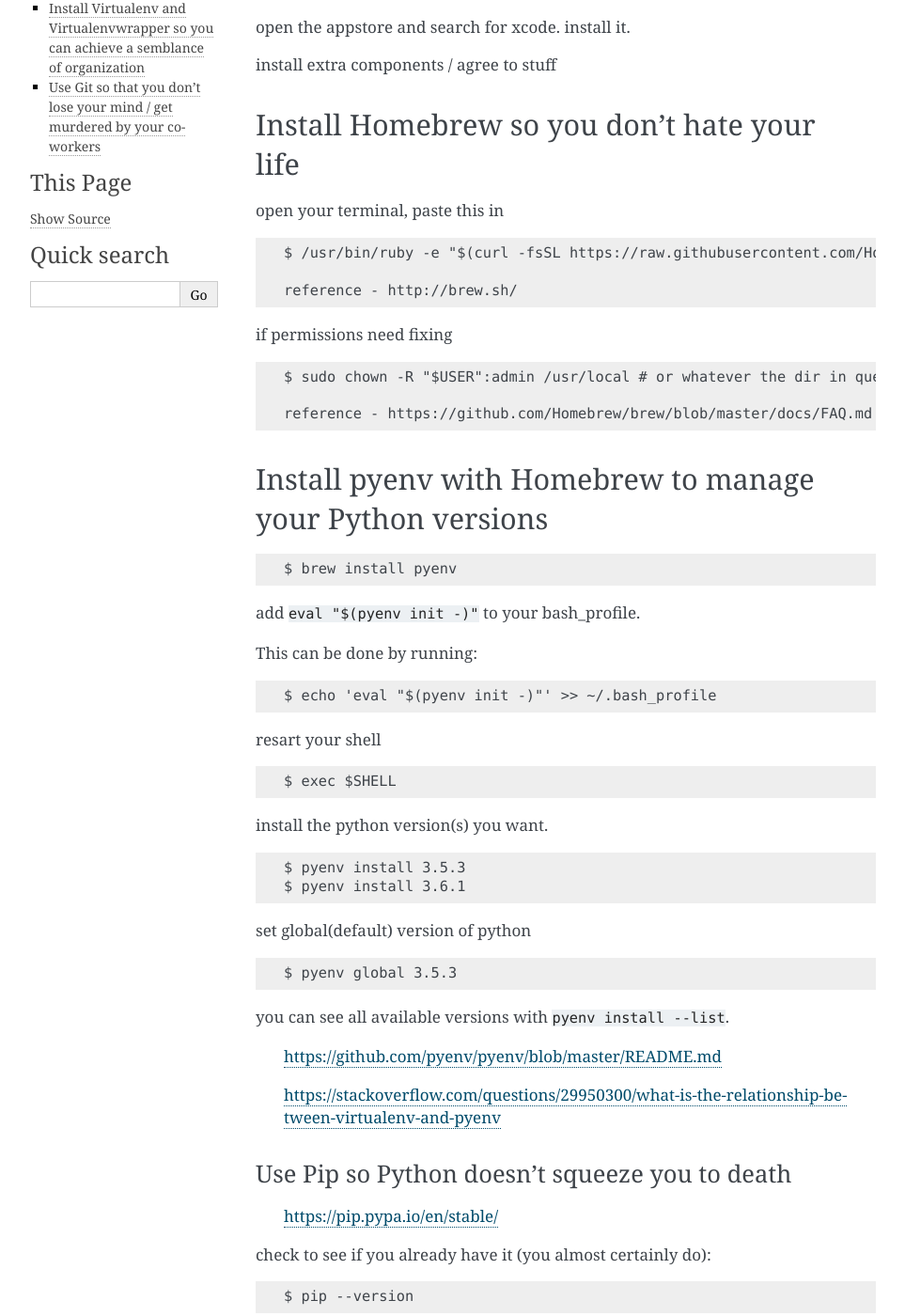
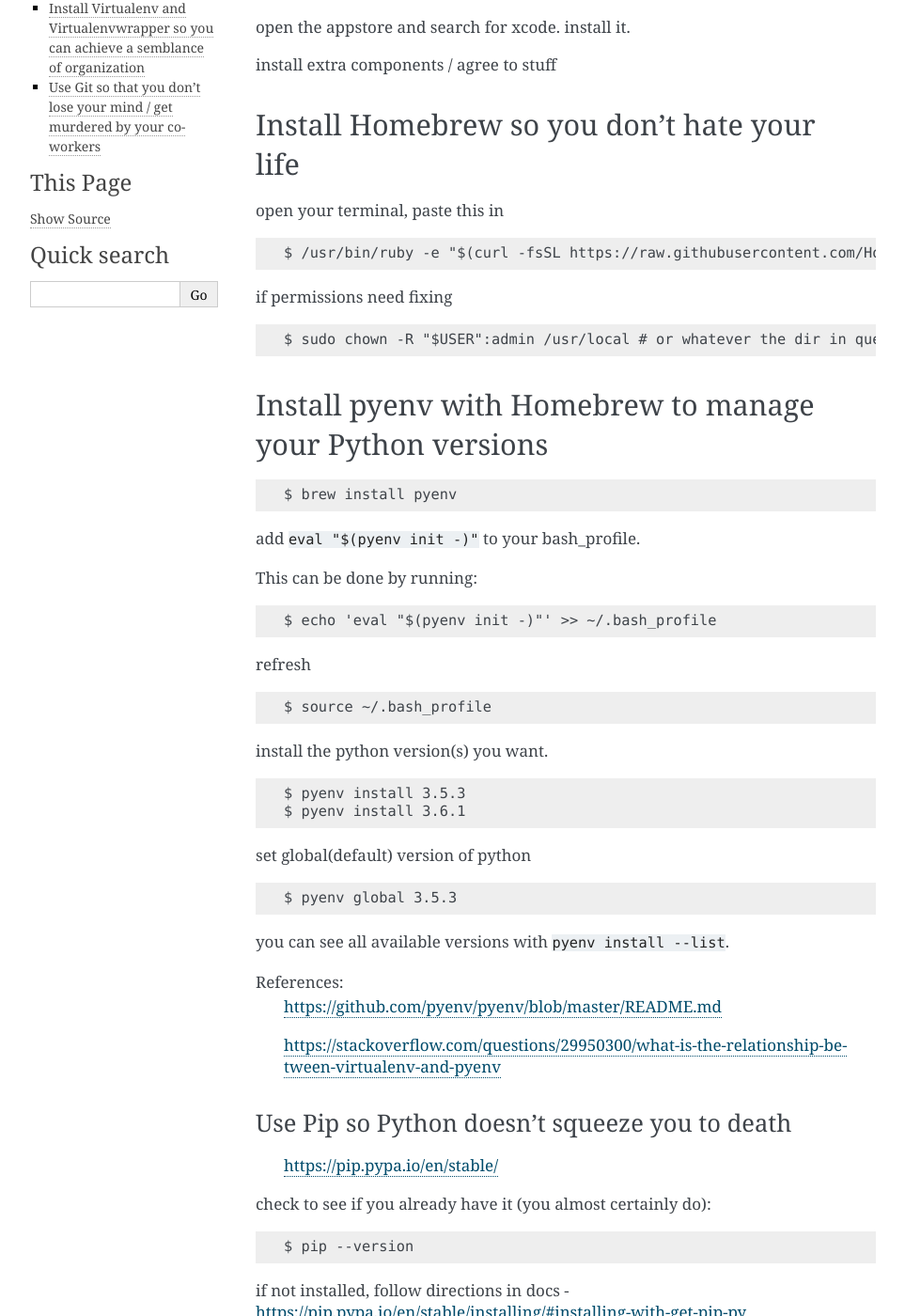
Before and after one commit to elanorigby/devbook, a Sphinx documentation site: the page built from source/python_env_mac.rst, in a window 1280 px wide and 1400 px high, scrolled down 390 px. Shown: the whole window at 94% size, without its empty margins (148-1111 px from the left). Built offline with Sphinx 7.4.7, drawn with Linux system fonts in a browser that asks for light colours; pages that are not in the unit, such as notebooks, are missing from menus.

Commit message:
fixed bleeding codeblocks and bash profile restart command

```diff
--- a/source/python_env_mac.rst
+++ b/source/python_env_mac.rst
@@ -18,15 +18,15 @@
 
 open your terminal, paste this in
 ::
-    $ /usr/bin/ruby -e "$(curl -fsSL https://raw.githubusercontent.com/Homebrew/install/master/install)"`
-
+    $ /usr/bin/ruby -e "$(curl -fsSL https://raw.githubusercontent.com/Homebrew/install/master/install)"
+..
     reference - http://brew.sh/
 
 
 if permissions need fixing
 ::
     $ sudo chown -R "$USER":admin /usr/local # or whatever the dir in question is
-
+..
     reference - https://github.com/Homebrew/brew/blob/master/docs/FAQ.md
 
 
@@ -42,9 +42,9 @@
 
     $ echo 'eval "$(pyenv init -)"' >> ~/.bash_profile
 
-resart your shell
+refresh
 ::
-    $ exec $SHELL
+    $ source ~/.bash_profile
 
 install the python version(s) you want.
 ::
@@ -59,6 +59,7 @@
 
 you can see all available versions with ``pyenv install --list``.
 
+References:
     https://github.com/pyenv/pyenv/blob/master/README.md
 
     https://stackoverflow.com/questions/29950300/what-is-the-relationship-between-virtualenv-and-pyenv
```
